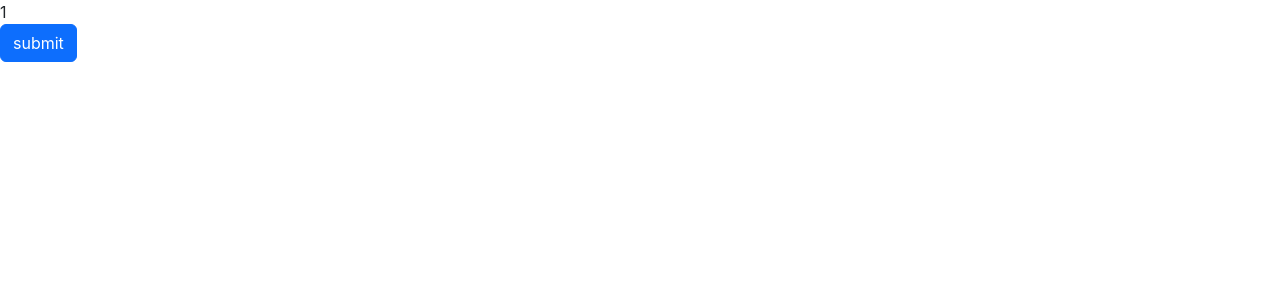
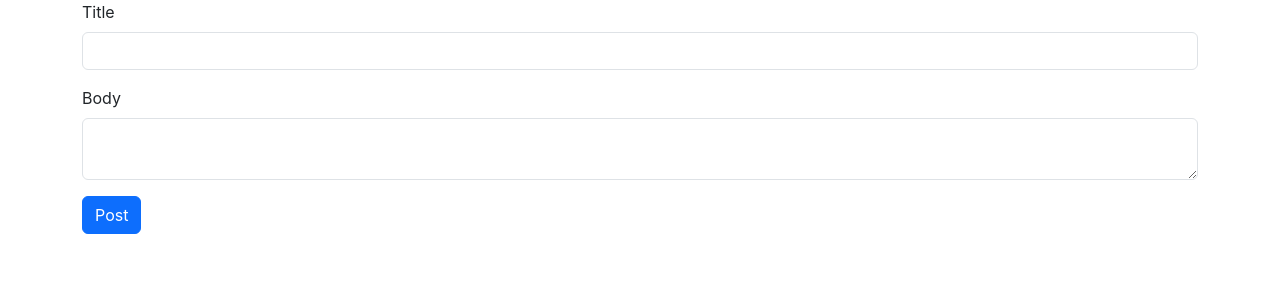
Before and after one commit to HanJeongSeol/inflearn_react_projectlearn, a React (Create React App) app in the folder react-basic/: page / in a window 1280 px wide. Shown: the top 300 px of the page. Built offline with nearby package versions, Linux system fonts and the light colour scheme.

Commit message:
Section2

```diff
--- /dev/null
+++ b/react-basic/db.json
@@ -0,0 +1,9 @@
+{
+  "posts": [
+    {
+      "title": "hello",
+      "body": "bodybody",
+      "id": 1
+    }
+  ]
+}
--- a/react-basic/package.json
+++ b/react-basic/package.json
@@ -6,6 +6,8 @@
     "@testing-library/jest-dom": "^5.16.5",
     "@testing-library/react": "^13.4.0",
     "@testing-library/user-event": "^13.5.0",
+    "axios": "^1.4.0",
+    "json-server": "^0.17.3",
     "react": "^18.2.0",
     "react-dom": "^18.2.0",
     "react-scripts": "5.0.1",
@@ -13,6 +15,7 @@
   },
   "scripts": {
     "start": "react-scripts start",
+    "db": "json-server --watch db.json --port 3001",
     "build": "react-scripts build",
     "test": "react-scripts test",
     "eject": "react-scripts eject"
--- a/react-basic/src/App.js
+++ b/react-basic/src/App.js
@@ -1,20 +1,43 @@
 import { useState } from "react"
+import axios from "axios"
 
 function App() {
-    // [state, 함수]= useState(state 초기값))
-    const [number, setNumber] = useState(1)
-
-    const double = () => {
-        const doubleNumber = number * 2
-        setNumber((prevState) => prevState * 2)
-        setNumber((prevState) => prevState * 2)
+    const [title, setTitle] = useState("")
+    const [body, setBody] = useState("")
+    const onSubmit = () => {
+        axios.post("http://localhost:3001/posts", {
+            title: title,
+            body,
+        })
     }
     return (
         <>
-            <div>{number}</div>
-            <button className="btn btn-primary" onClick={double}>
-                submit
-            </button>
+            <div className="container">
+                <div className="mb-3">
+                    <label className="form-label">Title</label>
+                    <input
+                        className="form-control"
+                        value={title}
+                        onChange={(event) => {
+                            setTitle(event.target.value)
+                        }}
+                    />
+                </div>
+                <div className="mb-3">
+                    <label className="form-label">Body</label>
+                    <textarea
+                        className="form-control"
+                        value={body}
+                        onChange={(event) => {
+                            setBody(event.target.value)
+                        }}
+                    />
+                </div>
+
+                <button className="btn btn-primary" onClick={onSubmit}>
+                    Post
+                </button>
+            </div>
         </>
     )
 }
```
Also changed, not shown: 2 other files (tests, documents, lock files or other folders).
